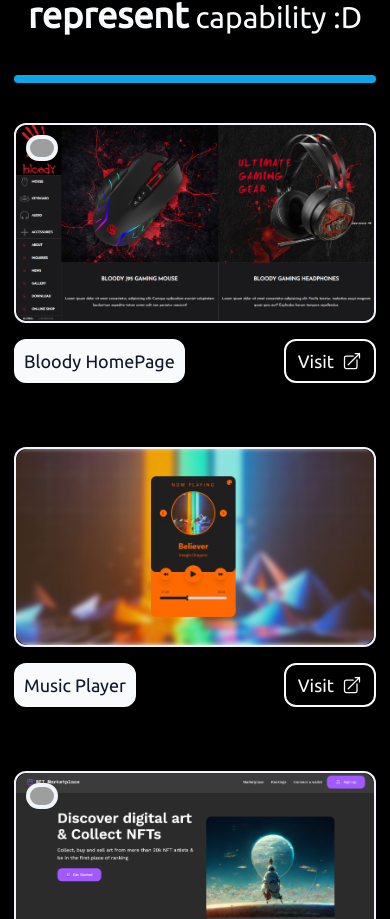
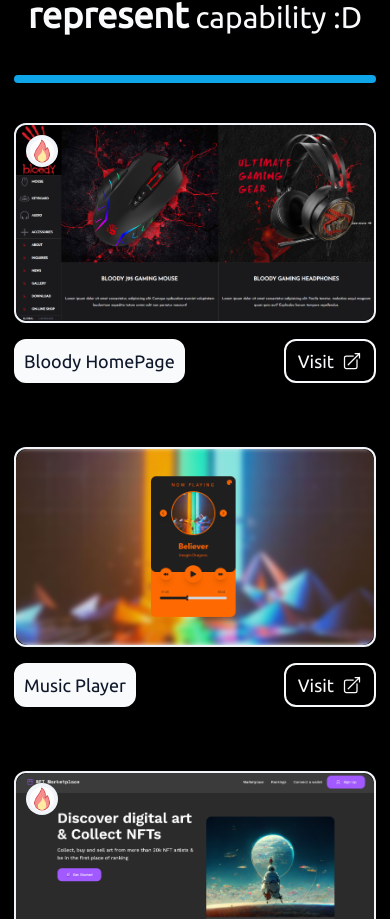
Before and after one commit to I-MA-N/Portfolio, a React (Vite) app: page / in a window 390 px wide. Shown: the part 1769-2688 px from the top of the page. Built offline with nearby package versions, Linux system fonts and the light colour scheme; grey boxes are pictures that could not be loaded.

Commit message:
fix: cursor & fire paths

```diff
--- a/src/components/Projects.jsx
+++ b/src/components/Projects.jsx
@@ -72,7 +72,7 @@
                               {
                                  project.isHot &&
                                  <div className="bg-slate-100 p-1 text-orange-400 rounded-full absolute top-3 left-3 cursor-pointer">
-                                    <img src="/src/assets/icons/fire.gif" className="block group-hover:block w-6 sm:w-[30px] rounded-full cursor-pointer" />
+                                    <img src="./icons/fire.gif" className="block group-hover:block w-6 sm:w-[30px] rounded-full cursor-pointer" />
                                  </div>
                               }
 
--- a/tailwind.config.js
+++ b/tailwind.config.js
@@ -29,7 +29,7 @@
         '26': '6.5rem'
       },
       cursor: {
-        'pointer': 'url("/src/assets/images/cursor-pointer2.png"), auto'
+        'pointer': 'url("./images/cursor-pointer2.png"), auto'
       }
     },
 
```
